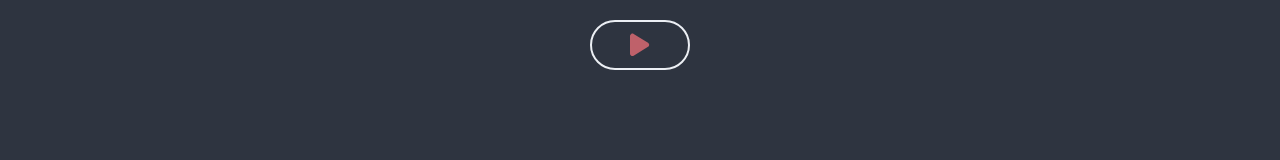
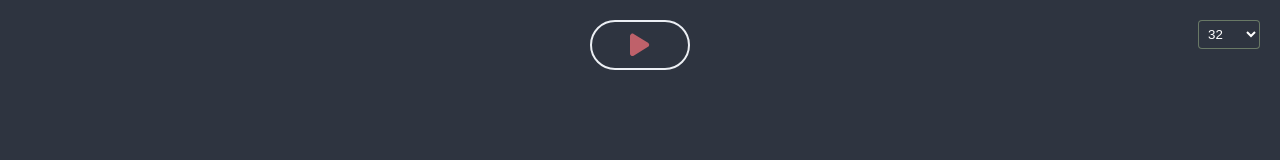
Before and after one commit to edapess/eq, a website: page index.html in a window 1280 px wide. Shown: the top 160 px of the page. Drawn offline with Linux system fonts and the light colour scheme.

Commit message:
Add FFT size selector and update audio processing logic

```diff
--- a/index.html
+++ b/index.html
@@ -12,6 +12,16 @@
             <svg class="icon playIcon" xmlns="http://www.w3.org/2000/svg" viewBox="0 0 384 512"><!--!Font Awesome Free 6.7.2 by @fontawesome - https://fontawesome.com License - https://fontawesome.com/license/free Copyright 2025 Fonticons, Inc.--><path d="M73 39c-14.8-9.1-33.4-9.4-48.5-.9S0 62.6 0 80L0 432c0 17.4 9.4 33.4 24.5 41.9s33.7 8.1 48.5-.9L361 297c14.3-8.7 23-24.2 23-41s-8.7-32.2-23-41L73 39z"/></svg>
             <svg class="icon pauseIcon displayNone" xmlns="http://www.w3.org/2000/svg" viewBox="0 0 320 512"><!--!Font Awesome Free 6.7.2 by @fontawesome - https://fontawesome.com License - https://fontawesome.com/license/free Copyright 2025 Fonticons, Inc.--><path d="M48 64C21.5 64 0 85.5 0 112L0 400c0 26.5 21.5 48 48 48l32 0c26.5 0 48-21.5 48-48l0-288c0-26.5-21.5-48-48-48L48 64zm192 0c-26.5 0-48 21.5-48 48l0 288c0 26.5 21.5 48 48 48l32 0c26.5 0 48-21.5 48-48l0-288c0-26.5-21.5-48-48-48l-32 0z"/></svg>
         </button>
+        <select id="fftSelect">
+            <option value="32">32</option>
+            <option value="64">64</option>
+            <option value="128">128</option>
+            <option value="256">256</option>
+            <option value="512">512</option>
+            <option value="1024">1024</option>
+            <option value="2048">2048</option>
+            <option value="4096">4096</option>
+          </select>
     </div>
 </body>
 <script  src="./dist/index.js"></script>
```
Also changed, not shown: dist/index.css, dist/index.js.
